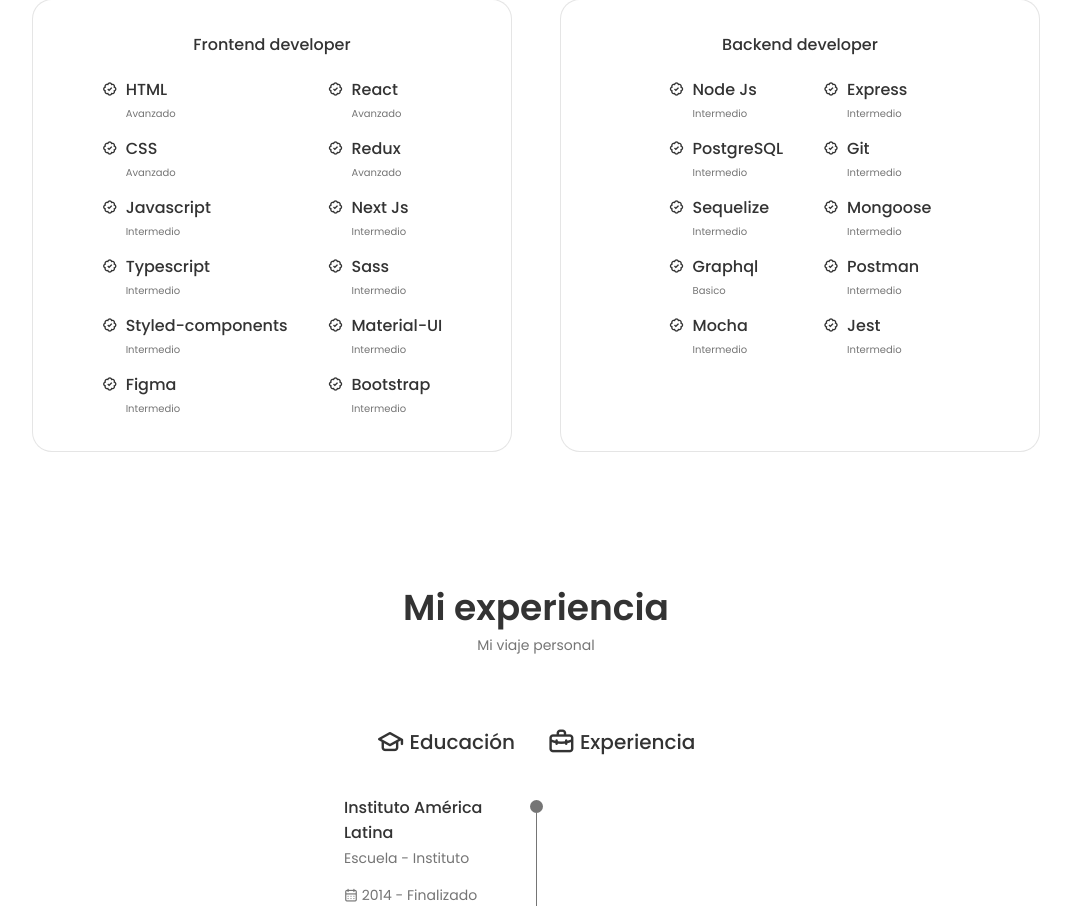
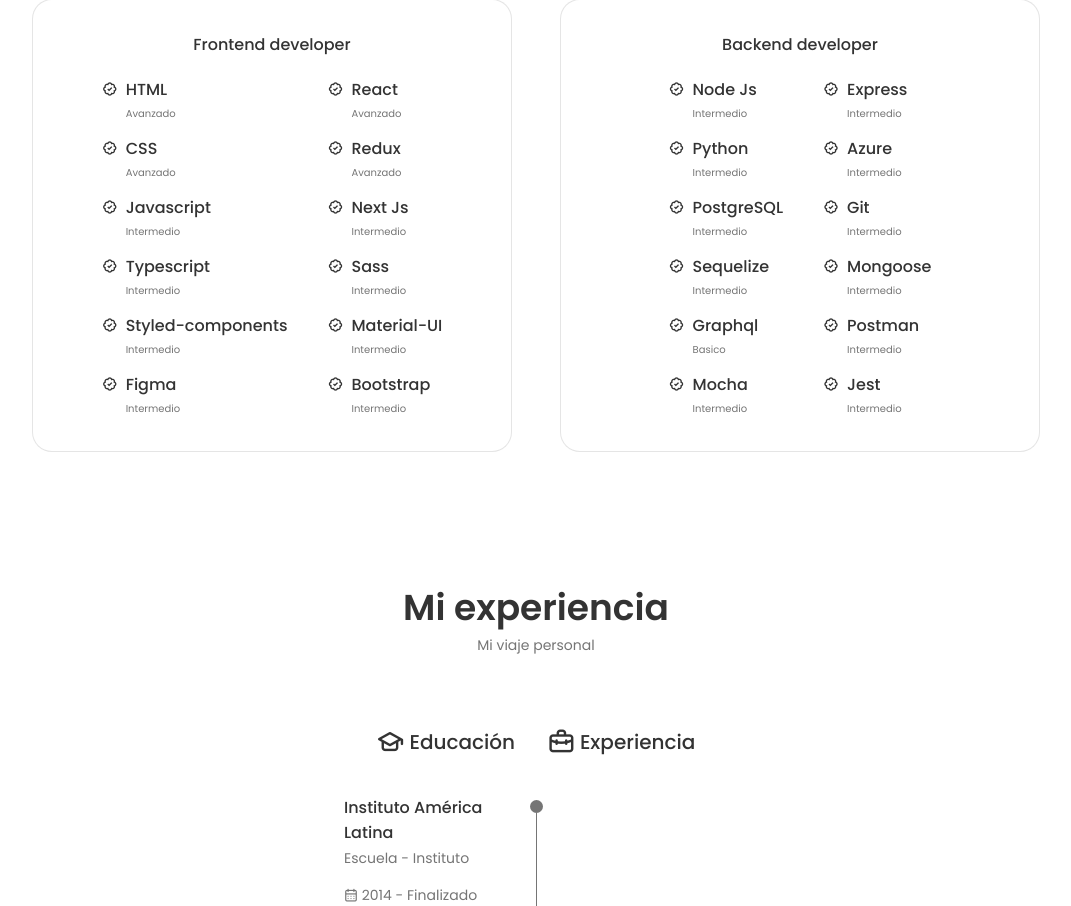
Before and after one commit to Nahuel-199/PortfolioTwo, a React (Create React App) app: page / in a window 1280 px wide. Shown: the part 1649-2555 px from the top of the page, without its empty margins (104-1175 px from the left). Built offline with nearby package versions, Linux system fonts and the light colour scheme.

Commit message:
changes skills

```diff
--- a/src/components/qualification/Qualification.jsx
+++ b/src/components/qualification/Qualification.jsx
@@ -149,6 +149,23 @@
               </div>
             </div>
 
+            <div className="qualification__data">
+              <div>
+                <h3  style={{color: darkMode && "#fff"}} className="qualification__title">MailAmericas</h3>
+                <span className="qualification__subtitle">
+                Data Analytics
+                </span>
+                <div className="qualification__calender">
+                  <i className="uil uil-calendar-alt"></i> 2023 - Actual
+                </div>
+              </div>
+
+              <div>
+                <span className="qualification__rounder"></span>
+                <span className="qualification__line"></span>
+              </div>
+            </div>
+
           </div>
         </div>
       </div>
--- a/src/components/skills/Backend.jsx
+++ b/src/components/skills/Backend.jsx
@@ -14,6 +14,13 @@
                 <i class="bx bx-badge-check"></i>
                 <div>
                     <h3 className="skills__name">Node Js</h3>
+                    <span style={{color: darkMode && "rgb(34, 34, 34)"}} className="skills__level">Intermedio</span>
+                </div>
+            </div>
+            <div className="skills__data">
+                <i class="bx bx-badge-check"></i>
+                <div>
+                    <h3 className="skills__name">Python</h3>
                     <span style={{color: darkMode && "rgb(34, 34, 34)"}} className="skills__level">Intermedio</span>
                 </div>
             </div>
@@ -57,6 +64,13 @@
             <div className="skills__data">
                 <i class="bx bx-badge-check"></i>
                 <div>
+                    <h3 className="skills__name">Azure</h3>
+                    <span style={{color: darkMode && "rgb(34, 34, 34)"}} className="skills__level">Intermedio</span>
+                </div>
+            </div>
+            <div className="skills__data">
+                <i class="bx bx-badge-check"></i>
+                <div>
                     <h3 className="skills__name">Git</h3>
                     <span style={{color: darkMode && "rgb(34, 34, 34)"}} className="skills__level">Intermedio</span>
                 </div>
```
